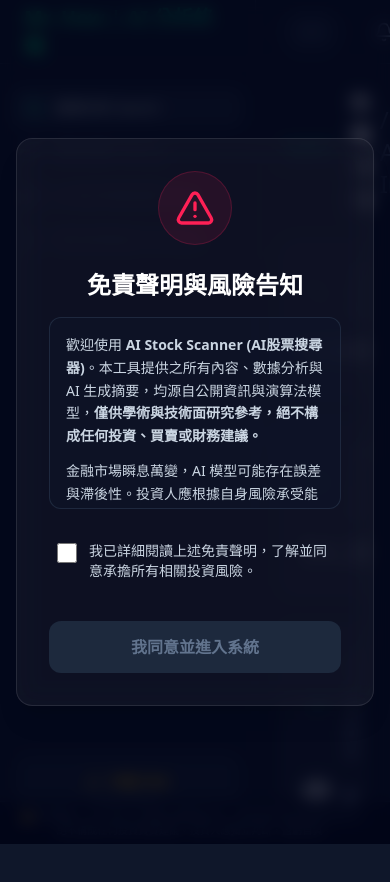
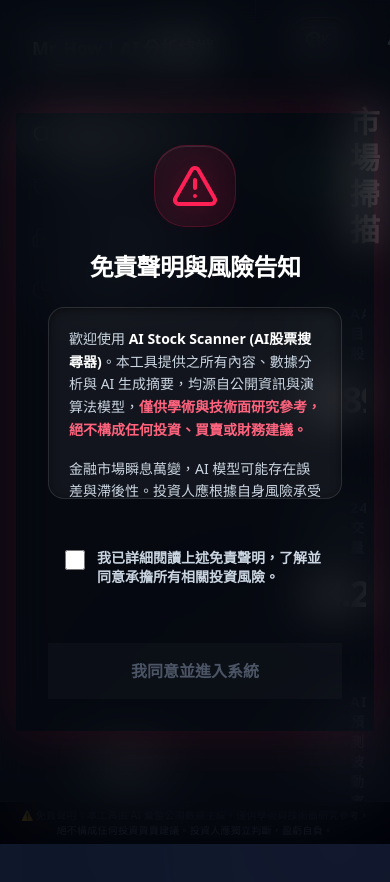
Before and after one commit to fromlifetolines/ai-stock-scanner, a Next.js app: page / in a window 390 px wide. Shown: the top 882 px of the page. Before the commit the page ends 844 px from the top, so only its background shows below. Built offline with nearby package versions, Linux system fonts and the light colour scheme.

Commit message:
feat: redesign UI to visionOS jelly glassmorphism style

```diff
--- a/src/app/layout.tsx
+++ b/src/app/layout.tsx
@@ -22,9 +22,14 @@
 }>) {
   return (
     <html lang="zh-TW" className="dark">
-      <body className={`${inter.variable} antialiased h-screen flex overflow-hidden bg-slate-900 text-slate-200 selection:bg-emerald-500/30`}>
+      <body className={`${inter.variable} antialiased h-screen flex overflow-hidden bg-black text-slate-200 selection:bg-emerald-500/30 relative`}>
+        {/* Aurora Glow Backgrounds */}
+        <div className="absolute top-[-10%] left-[-10%] w-[50vw] h-[50vw] bg-gradient-to-br from-emerald-900/30 to-blue-900/20 blur-[120px] rounded-full pointer-events-none z-0" />
+        <div className="absolute bottom-[-10%] right-[-10%] w-[50vw] h-[50vw] bg-gradient-to-tl from-purple-900/20 to-teal-900/20 blur-[120px] rounded-full pointer-events-none z-0" />
+
+        <div className="z-10 flex w-full h-full">
           <Sidebar />
-        <div className="flex-1 flex flex-col min-w-0 bg-[#0f172a] relative">
+          <div className="flex-1 flex flex-col min-w-0 bg-transparent relative z-10">
             <TopHeader />
             <main className="flex-1 overflow-y-auto overflow-x-hidden p-6 pb-16">
               <div className="max-w-7xl mx-auto h-full">
@@ -33,6 +38,7 @@
             </main>
             <FooterDisclaimer />
           </div>
+        </div>
       </body>
     </html>
   );
--- a/src/app/page.tsx
+++ b/src/app/page.tsx
@@ -18,10 +18,11 @@
   }, []);
 
   return (
-    <div className="animate-in fade-in duration-500">
-      <h1 className="text-2xl font-bold text-white mb-6 flex items-center gap-2">
-        <span className="text-emerald-400 font-extrabold tracking-widest text-sm bg-emerald-500/10 px-2 py-0.5 rounded border border-emerald-500/20">AAPL</span>
-        市場掃描 <span className="text-slate-500 font-medium">/ Apple Inc.</span>
+    <div className="animate-in fade-in duration-700">
+      <h1 className="text-3xl font-black text-white mb-8 flex items-center gap-3 tracking-tight">
+        <span className="text-emerald-300 font-extrabold tracking-widest text-xs bg-emerald-500/10 px-2.5 py-1 rounded-md border border-emerald-500/30 shadow-[0_0_10px_rgba(52,211,118,0.2)] uppercase">AAPL</span>
+        <span className="text-gradient-silver drop-shadow-[0_2px_10px_rgba(255,255,255,0.1)]">市場掃描</span>
+        <span className="text-slate-500 font-semibold text-2xl">/ Apple Inc.</span>
       </h1>
 
       <TopMetrics />
--- a/src/components/Sidebar.tsx
+++ b/src/components/Sidebar.tsx
@@ -16,16 +16,16 @@
     const pathname = usePathname();
 
     return (
-        <aside className="w-64 border-r border-slate-800 bg-slate-900/50 backdrop-blur-xl flex flex-col h-full shrink-0">
+        <aside className="w-64 bg-transparent border-r border-white/5 flex flex-col h-full shrink-0 relative z-10 pt-4">
             {/* Logo Area */}
-            <div className="h-16 flex items-center px-6 border-b border-slate-800">
-                <h1 className="text-xl font-bold bg-gradient-to-r from-green-400 to-emerald-600 bg-clip-text text-transparent">
+            <div className="h-16 flex items-center px-8 mb-4">
+                <h1 className="text-lg font-black tracking-tight text-gradient-silver">
                     Mr. How | AI 分析終端
                 </h1>
             </div>
 
             {/* Navigation */}
-            <nav className="flex-1 py-6 px-3 space-y-1">
+            <nav className="flex-1 py-4 px-4 space-y-2">
                 {navItems.map((item) => {
                     const isActive = pathname === item.href;
                     return (
@@ -33,16 +33,16 @@
                             key={item.href}
                             href={item.href}
                             className={clsx(
-                                "flex items-center gap-3 px-3 py-2.5 rounded-lg text-sm font-medium transition-all duration-200 group",
+                                "flex items-center gap-3 px-4 py-3 rounded-2xl text-sm font-semibold transition-all duration-300 group",
                                 isActive
-                                    ? "bg-slate-800 text-white"
-                                    : "text-slate-400 hover:bg-slate-800/50 hover:text-slate-200"
+                                    ? "bg-white/[0.08] text-white shadow-[inset_0_1px_0_rgba(255,255,255,0.1)]"
+                                    : "text-slate-400 hover:bg-white/[0.04] hover:text-slate-200"
                             )}
                         >
                             <item.icon
                                 className={clsx(
                                     "w-5 h-5 transition-colors",
-                                    isActive ? "text-emerald-400" : "text-slate-500 group-hover:text-slate-400"
+                                    isActive ? "text-white drop-shadow-[0_0_8px_rgba(255,255,255,0.5)]" : "text-slate-500 group-hover:text-slate-300"
                                 )}
                             />
                             {item.name}
@@ -52,17 +52,20 @@
             </nav>
 
             {/* Upgrade CTA */}
-            <div className="p-4">
-                <div className="glass-border-glow rounded-xl">
-                    <button className="relative w-full overflow-hidden rounded-xl bg-slate-800/80 p-4 transition-all hover:bg-slate-800 group">
-                        <div className="absolute inset-0 bg-gradient-to-r from-yellow-500/10 to-amber-500/10 opacity-0 transition-opacity group-hover:opacity-100" />
-                        <div className="flex items-center justify-center gap-2 text-yellow-500 mb-1">
-                            <Sparkles className="w-4 h-4 animate-pulse" />
-                            <span className="font-bold text-sm">升級 PRO</span>
-                        </div>
-                        <p className="text-xs text-slate-400 font-medium text-center">解鎖無限算力</p>
-                    </button>
-                </div>
+            <div className="p-6 mt-auto mb-4">
+                <button
+                    onClick={() => window.dispatchEvent(new Event('open-subscription-modal'))}
+                    className="jelly-button-cta w-full p-4 flex flex-col items-center justify-center gap-1 group relative overflow-hidden"
+                >
+                    {/* Subtle sheen animation */}
+                    <div className="absolute inset-0 bg-gradient-to-r from-transparent via-white/10 to-transparent -translate-x-full group-hover:animate-[shimmer_1.5s_infinite]" />
+
+                    <div className="flex items-center justify-center gap-2 text-white/90">
+                        <Sparkles className="w-4 h-4 text-emerald-300 drop-shadow-[0_0_8px_rgba(52,211,118,0.8)]" />
+                        <span className="font-extrabold text-sm tracking-wide">升級 PRO</span>
+                    </div>
+                    <p className="text-[11px] text-slate-300 font-medium">解鎖無限算力</p>
+                </button>
             </div>
         </aside>
     );
--- a/src/components/TopHeader.tsx
+++ b/src/components/TopHeader.tsx
@@ -4,33 +4,33 @@
 
 export function TopHeader() {
     return (
-        <header className="h-16 border-b border-slate-800 bg-slate-900/50 backdrop-blur-md flex items-center justify-between px-6 shrink-0 z-10 sticky top-0">
+        <header className="h-20 flex items-center justify-between px-8 shrink-0 z-10 sticky top-0 bg-transparent backdrop-blur-[2px]">
 
             {/* Search Bar Container */}
             <div className="flex-1 max-w-2xl mx-auto">
                 <div className="relative group">
                     <div className="absolute inset-y-0 left-0 pl-4 flex items-center pointer-events-none">
-                        <Search className="h-5 w-5 text-slate-500 group-focus-within:text-emerald-400 transition-colors" />
+                        <Search className="h-5 w-5 text-slate-400 group-focus-within:text-white transition-colors" />
                     </div>
                     <input
                         type="text"
-                        className="block w-full pl-11 pr-4 py-2.5 bg-slate-800/50 border border-slate-700/50 rounded-full text-sm text-slate-200 placeholder-slate-500
-                     focus:border-emerald-500/50 focus:bg-slate-800 focus:ring-1 focus:ring-emerald-500/50 transition-all outline-none shadow-inner"
+                        className="block w-full pl-12 pr-4 py-3 bg-white/[0.05] backdrop-blur-md border border-white/10 rounded-full text-sm text-white placeholder-slate-400
+                     focus:border-white/30 focus:bg-white/[0.08] focus:ring-1 focus:ring-white/20 transition-all outline-none shadow-[inset_0_2px_4px_rgba(0,0,0,0.5)]"
                         placeholder="輸入股票代號或公司名稱 (例：AAPL, 2330)..."
                     />
-                    <div className="absolute inset-y-0 right-0 pr-3 flex items-center pointer-events-none">
-                        <span className="text-xs text-slate-500 bg-slate-800 px-2 py-1 rounded border border-slate-700">⌘K</span>
+                    <div className="absolute inset-y-0 right-0 pr-4 flex items-center pointer-events-none">
+                        <span className="text-xs font-semibold text-slate-400 bg-white/[0.05] px-2 py-1 rounded border border-white/10">⌘K</span>
                     </div>
                 </div>
             </div>
 
             {/* Right Actions */}
             <div className="flex items-center gap-4 ml-6">
-                <button className="relative p-2 text-slate-400 hover:text-white transition-colors rounded-full hover:bg-slate-800">
+                <button aria-label="Notifications" className="relative p-2 text-slate-400 hover:text-white transition-colors rounded-full hover:bg-white/10">
                     <Bell className="w-5 h-5" />
-                    <span className="absolute top-1.5 right-1.5 w-2 h-2 bg-red-500 rounded-full border-2 border-slate-900"></span>
+                    <span className="absolute top-1.5 right-1.5 w-2 h-2 bg-emerald-500 rounded-full border border-black shadow-[0_0_8px_rgba(52,211,118,0.8)]"></span>
                 </button>
-                <button className="w-8 h-8 rounded-full bg-gradient-to-br from-emerald-500 to-teal-700 flex items-center justify-center text-white ring-2 ring-slate-800 hover:ring-emerald-500 transition-all">
+                <button aria-label="User Profile" className="w-8 h-8 rounded-full bg-gradient-to-br from-emerald-500 to-teal-700 flex items-center justify-center text-white ring-1 ring-white/20 hover:ring-white/50 transition-all shadow-[0_0_10px_rgba(52,211,118,0.3)]">
                     <User className="w-4 h-4" />
                 </button>
             </div>
--- a/src/components/dashboard/FundamentalAnalysis.tsx
+++ b/src/components/dashboard/FundamentalAnalysis.tsx
@@ -4,38 +4,39 @@
 
 export function FundamentalAnalysis({ onUnlock }: { onUnlock: () => void }) {
     return (
-        <div className="glass-card p-6 mt-6 col-span-1 lg:col-span-3 relative overflow-hidden group">
+        <div className="vision-card p-8 mt-6 col-span-1 lg:col-span-3 relative overflow-hidden group">
 
             {/* Background Decor */}
-            <div className="absolute -right-20 -top-20 w-64 h-64 bg-emerald-500/5 rounded-full blur-3xl pointer-events-none" />
+            <div className="absolute -right-32 -top-32 w-96 h-96 bg-emerald-500/10 rounded-full blur-[100px] pointer-events-none" />
 
-            <div className="flex items-center gap-3 mb-6 relative z-10">
-                <div className="p-2 bg-slate-800 rounded-lg border border-slate-700">
-                    <FileText className="w-5 h-5 text-emerald-400" />
+            <div className="flex items-center gap-4 mb-6 relative z-10">
+                <div className="p-3 bg-white/5 rounded-xl border border-white/10 shadow-[inset_0_1px_0_rgba(255,255,255,0.1)]">
+                    <FileText className="w-6 h-6 text-emerald-300 drop-shadow-[0_0_8px_rgba(52,211,118,0.8)]" />
                 </div>
-                <h2 className="text-xl font-bold text-white">AI 基本面脫水報告</h2>
+                <h2 className="text-2xl font-black text-white tracking-tight text-gradient-silver">AI 基本面脫水報告</h2>
             </div>
 
             {/* Content Area */}
-            <div className="relative z-10">
-                <p className="text-slate-300 leading-relaxed mb-2 font-medium">
+            <div className="relative z-10 text-lg">
+                <p className="text-slate-200 leading-relaxed mb-3 font-semibold">
                     本季毛利率上升 2%，主因為高階晶片代工佔比提升及先進封裝產能開出，帶動整體 ASP (平均銷售單價) 增長。
                 </p>
 
                 {/* Blurred Text Area */}
                 <div className="relative">
-                    <p className="text-slate-400 leading-relaxed blur-[6px] select-none opacity-60">
+                    <p className="text-slate-400 leading-relaxed blur-md select-none opacity-50 font-medium">
                         此外，資本支出計畫雖維持不變，但在海外擴廠的補助確認入帳後，預計下半年自由現金流將迎來拐點。主力籌碼方面，外資連續三週站在買方，投信則呈現小幅調節，顯示長線資金正持續進駐。風險提示：須留意終端消費性電子需求復甦是否如預期。
                     </p>
 
                     {/* Paywall Overlay */}
-                    <div className="absolute inset-0 flex flex-col items-center justify-center bg-gradient-to-t from-slate-900/90 via-slate-900/60 to-transparent">
+                    <div className="absolute inset-0 flex flex-col items-center justify-center bg-gradient-to-t from-black via-black/40 to-transparent">
                         <button
                             onClick={onUnlock}
-                            className="mt-8 flex items-center gap-2 px-6 py-3 bg-gradient-to-r from-emerald-500 to-emerald-600 hover:from-emerald-400 hover:to-emerald-500 text-white rounded-full font-bold shadow-lg shadow-emerald-500/20 transition-all hover:scale-105 active:scale-95 border border-emerald-400/50"
+                            className="jelly-button-cta mt-8 flex items-center gap-3 px-8 py-4 !rounded-full relative overflow-hidden group/btn"
                         >
-                            <Lock className="w-4 h-4" />
-                            解鎖完整 AI 財報解析與主力籌碼分析 - 每月僅 $299
+                            <div className="absolute inset-0 bg-gradient-to-r from-transparent via-white/10 to-transparent -translate-x-full group-hover/btn:animate-[shimmer_1.5s_infinite]" />
+                            <Lock className="w-5 h-5 text-emerald-300 drop-shadow-[0_0_5px_rgba(52,211,118,0.8)]" />
+                            <span className="font-bold text-white tracking-wide text-[15px]">解鎖完整 AI 財報解析與主力籌碼分析 - 每月僅 $299</span>
                         </button>
                     </div>
                 </div>
--- a/src/components/dashboard/TopMetrics.tsx
+++ b/src/components/dashboard/TopMetrics.tsx
@@ -11,28 +11,28 @@
 
 function MetricCard({ title, value, change, isPositive, icon: Icon }: MetricProps) {
     return (
-        <div className="glass-card p-5 relative overflow-hidden group">
-            <div className="absolute top-0 right-0 p-4 opacity-5 group-hover:opacity-10 transition-opacity">
-                <Icon className="w-16 h-16" />
+        <div className="vision-card p-6 relative overflow-hidden group hover:bg-white/[0.04] transition-colors duration-300">
+            <div className="absolute -top-4 -right-4 p-4 opacity-5 group-hover:opacity-10 transition-opacity blur-sm">
+                <Icon className="w-24 h-24 text-white" />
             </div>
-            <div className="flex items-center gap-3 mb-3 text-slate-400">
-                <div className="p-2 bg-slate-800/50 rounded-lg">
-                    <Icon className="w-4 h-4 text-emerald-400" />
+            <div className="flex items-center gap-3 mb-4 text-slate-400 relative z-10">
+                <div className="p-2 bg-white/5 rounded-xl border border-white/10 shadow-[inset_0_1px_0_rgba(255,255,255,0.1)]">
+                    <Icon className="w-4 h-4 text-emerald-400 drop-shadow-[0_0_8px_rgba(52,211,118,0.6)]" />
                 </div>
-                <span className="font-medium text-sm tracking-wide">{title}</span>
+                <span className="font-semibold text-sm tracking-widest uppercase">{title}</span>
             </div>
-            <div className="flex items-baseline gap-3">
-                <span className="text-3xl font-bold tracking-tight text-white">{value}</span>
+            <div className="flex items-baseline gap-3 relative z-10">
+                <span className="text-4xl font-black tracking-tighter text-white tabular-nums">{value}</span>
                 {change && (
                     <span
                         className={clsx(
-                            "text-sm font-semibold flex items-center gap-1",
-                            isPositive ? "text-emerald-400" : "text-rose-400",
+                            "text-sm font-bold flex items-center gap-1",
+                            isPositive ? "text-emerald-400 drop-shadow-[0_0_8px_rgba(52,211,118,0.3)]" : "text-rose-400 drop-shadow-[0_0_8px_rgba(251,113,133,0.3)]",
                             isPositive === undefined && "text-slate-400"
                         )}
                     >
-                        {isPositive && <TrendingUp className="w-3 h-3" />}
-                        {!isPositive && isPositive !== undefined && <TrendingUp className="w-3 h-3 rotate-180" />}
+                        {isPositive && <TrendingUp className="w-3.5 h-3.5" />}
+                        {!isPositive && isPositive !== undefined && <TrendingUp className="w-3.5 h-3.5 rotate-180" />}
                         {change}
                     </span>
                 )}
@@ -43,7 +43,7 @@
 
 export function TopMetrics() {
     return (
-        <div className="grid grid-cols-1 md:grid-cols-3 gap-6 mb-6">
+        <div className="grid grid-cols-1 md:grid-cols-3 gap-6 mb-8">
             <MetricCard
                 title="AAPL 目前股價"
                 value="$189.43"
--- a/src/components/modals/DisclaimerModal.tsx
+++ b/src/components/modals/DisclaimerModal.tsx
@@ -25,52 +25,54 @@
     if (!isOpen) return null;
 
     return (
-        <div className="fixed inset-0 z-[100] flex items-center justify-center bg-slate-950/80 backdrop-blur-sm p-4">
-            <div className="glass-card max-w-lg w-full p-8 shadow-2xl relative border-rose-500/30">
+        <div className="fixed inset-0 z-[100] flex items-center justify-center bg-black/60 backdrop-blur-xl p-4">
+            <div className="vision-card max-w-lg w-full p-8 relative overflow-hidden border-rose-500/20 shadow-[0_0_50px_rgba(225,29,72,0.15)]">
 
                 {/* Warning Icon Deco */}
-                <div className="flex justify-center mb-6">
-                    <div className="p-4 bg-rose-500/10 rounded-full border border-rose-500/20">
-                        <AlertTriangle className="w-10 h-10 text-rose-500" />
+                <div className="flex justify-center mb-6 relative z-10">
+                    <div className="p-4 bg-rose-500/10 rounded-[2rem] border border-rose-500/20 shadow-[inset_0_1px_0_rgba(255,255,255,0.1)]">
+                        <AlertTriangle className="w-12 h-12 text-rose-500 drop-shadow-[0_0_15px_rgba(225,29,72,0.5)]" />
                     </div>
                 </div>
 
-                <h2 className="text-2xl font-bold text-center text-white mb-4">免責聲明與風險告知</h2>
+                <h2 className="text-2xl font-black text-center text-white mb-6 tracking-tight text-gradient-silver">免責聲明與風險告知</h2>
 
-                <div className="bg-slate-900/50 p-4 rounded-xl border border-slate-700/50 mb-6 max-h-48 overflow-y-auto text-sm text-slate-300 leading-relaxed space-y-3">
+                <div className="bg-white/5 p-5 rounded-2xl border border-white/10 shadow-[inset_0_2px_10px_rgba(0,0,0,0.5)] mb-8 max-h-48 overflow-y-auto text-sm text-slate-300 leading-relaxed space-y-4 font-medium relative z-10">
                     <p>
-                        歡迎使用 <strong>AI Stock Scanner (AI股票搜尋器)</strong>。本工具提供之所有內容、數據分析與 AI 生成摘要，均源自公開資訊與演算法模型，<strong>僅供學術與技術面研究參考，絕不構成任何投資、買賣或財務建議。</strong>
+                        歡迎使用 <strong className="text-white">AI Stock Scanner (AI股票搜尋器)</strong>。本工具提供之所有內容、數據分析與 AI 生成摘要，均源自公開資訊與演算法模型，<strong className="text-rose-400">僅供學術與技術面研究參考，絕不構成任何投資、買賣或財務建議。</strong>
                     </p>
                     <p>
                         金融市場瞬息萬變，AI 模型可能存在誤差與滯後性。投資人應根據自身風險承受能力，獨立判斷並自負盈虧。本平台不對任何因依賴本系統資訊而導致的直接或間接交易損失負責。
                     </p>
                 </div>
 
-                <label className="flex items-start gap-3 cursor-pointer group mb-8 p-2 rounded-lg hover:bg-slate-800/50 transition-colors">
+                <label className="flex items-start gap-3 cursor-pointer group mb-10 p-4 rounded-xl hover:bg-white/[0.03] transition-colors border border-transparent hover:border-white/5 relative z-10">
                     <div className="mt-0.5">
                         <input
                             type="checkbox"
-                            className="w-5 h-5 rounded border-slate-600 bg-slate-800 text-emerald-500 focus:ring-emerald-500/50 focus:ring-offset-slate-900"
+                            className="w-5 h-5 rounded border-white/20 bg-black/50 text-emerald-500 focus:ring-emerald-500/50 focus:ring-offset-black transition-all cursor-pointer"
                             checked={agreed}
                             onChange={(e) => setAgreed(e.target.checked)}
                         />
                     </div>
-                    <span className="text-sm font-medium text-slate-300 group-hover:text-white transition-colors">
+                    <span className="text-sm font-semibold text-slate-300 group-hover:text-white transition-colors leading-snug">
                         我已詳細閱讀上述免責聲明，了解並同意承擔所有相關投資風險。
                     </span>
                 </label>
 
+                <div className="relative z-10">
                     <button
                         onClick={handleAgree}
                         disabled={!agreed}
-                    className={`w-full py-3.5 rounded-xl font-bold transition-all ${agreed
-                            ? "bg-emerald-500 hover:bg-emerald-400 text-white shadow-[0_0_20px_rgba(16,185,129,0.3)]"
-                            : "bg-slate-800 text-slate-500 cursor-not-allowed"
+                        className={`w-full py-4 text-base font-bold transition-all duration-300 ${agreed
+                                ? "jelly-button-cta text-white"
+                                : "jelly-button opacity-50 text-slate-400 cursor-not-allowed border-none shadow-none bg-white/5"
                             }`}
                     >
                         我同意並進入系統
                     </button>
                 </div>
             </div>
+        </div>
     );
 }
```
Also changed, not shown: src/components/dashboard/KLineChart.tsx (+14 -16 lines), src/components/dashboard/SentimentGauge.tsx (+15 -17 lines), src/components/modals/SubscriptionModal.tsx (+40 -33 lines). Lines whose indentation alone changed are shown as unchanged.
